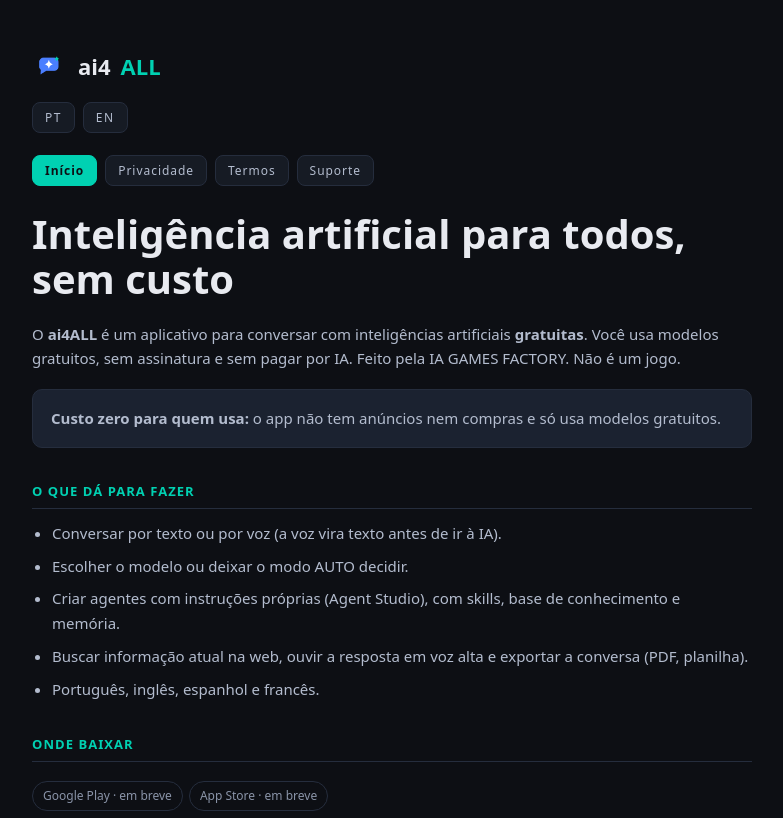
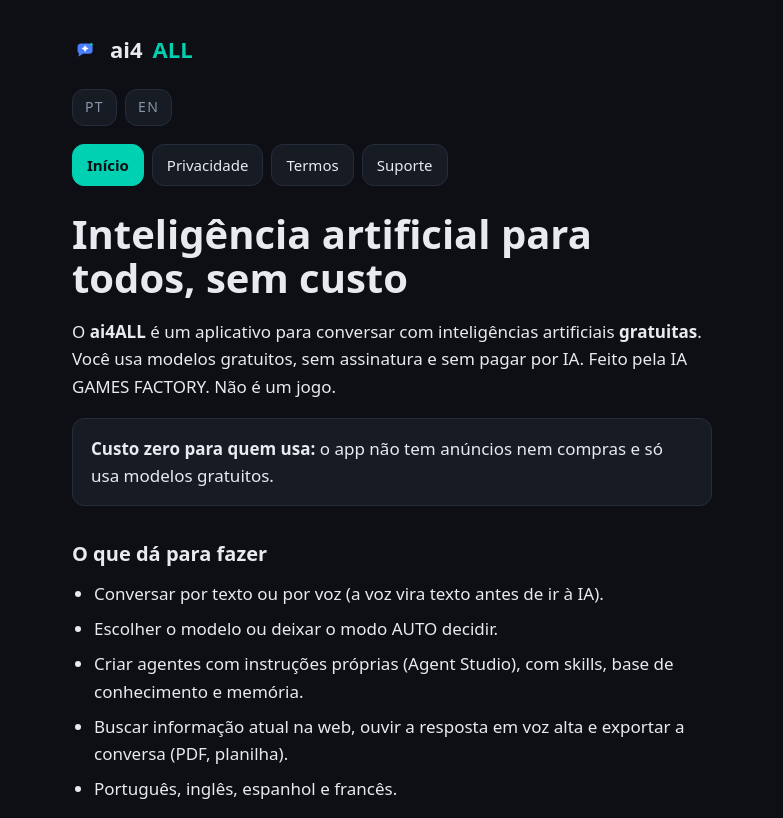
Before and after one commit to johncoelho/ai4all-site, a plain HTML site: page index.html in a window 1280 px wide. Shown: the top 818 px of the page, without its empty margins (248-1031 px from the left). Drawn offline with Linux system fonts and the light colour scheme.

Commit message:
Identidade visual do ai4ALL no site (tokens e icone do Designer)

```diff
--- a/index.html
+++ b/index.html
@@ -6,42 +6,44 @@
 <title>ai4ALL — Início · Home</title>
 <meta name="description" content="ai4ALL: aplicativo para conversar com inteligências artificiais gratuitas, sem gastar com IA paga. App for chatting with free AI models.">
 <meta name="theme-color" content="#161B24">
-<link rel="icon" href="favicon.png">
-<style>:root{--bg:#0D0F14;--surface:#161B24;--surface2:#1B2230;--line:#252D3D;--ink:#E8EAF0;--soft:#B3BCCE;--muted:#8A94A8;--primary:#4A7EFF;--primaryHi:#7FA2FF;--teal:#00D1B2;--font:system-ui,-apple-system,"Segoe UI",Roboto,sans-serif}
+<link rel="icon" type="image/svg+xml" href="icon.svg">
+<link rel="alternate icon" href="favicon.png">
+<style>:root{--bg:#0D0F14;--surface:#161B24;--surface2:#1E2533;--border:#252D3D;--primary:#4A7EFF;--accent:#00D1B2;--text:#E8EAF0;--text-sub:#8A94A8;--link:#7FA2FF;--on-primary:#FFFFFF;--radius:12px;--radius-lg:20px;--font:system-ui,-apple-system,"Segoe UI",Roboto,"Helvetica Neue",Arial,sans-serif}
 *{box-sizing:border-box}
-body{margin:0;background:var(--bg);color:var(--ink);font-family:var(--font)}
-a{color:var(--primaryHi)}
-.wrap{max-width:760px;margin:0 auto;padding:48px 20px 80px}
-.eyebrow{font-size:11px;letter-spacing:.2em;color:var(--muted);text-transform:uppercase;margin:0 0 10px}
-h1{font-size:clamp(28px,5vw,40px);line-height:1.12;margin:0 0 20px}
-h2{font-size:13px;letter-spacing:.08em;text-transform:uppercase;color:var(--teal);margin:34px 0 12px;border-bottom:1px solid var(--line);padding-bottom:8px}
-p,li{color:var(--soft);line-height:1.65;font-size:15px}
-ul{padding-left:20px;margin:0}li{margin-bottom:8px}
-.card{background:var(--surface2);border:1px solid var(--line);border-radius:10px;padding:16px 18px;margin:18px 0}
+body{margin:0;background:var(--bg);color:var(--text);font-family:var(--font);font-size:17px;line-height:1.6}
+a{color:var(--link);text-decoration:underline}
+a:focus-visible{outline:2px solid var(--accent);outline-offset:2px}
+.wrap{max-width:680px;margin:0 auto;padding:32px 20px 80px}
+.brand{display:flex;align-items:center;gap:10px;font-size:22px;font-weight:800;color:var(--text);margin:0 0 22px}
+.brand span{color:var(--accent)}.brand img{width:28px;height:28px}
+h1{font-size:40px;line-height:1.12;margin:0 0 14px}
+@media(max-width:600px){h1{font-size:28px}}
+h2{font-size:20px;color:var(--text);margin:32px 0 10px}
+p,li{color:var(--text);line-height:1.6;font-size:17px}
+ul{padding-left:22px;margin:0}li{margin-bottom:8px}
+.card{background:var(--surface);border:1px solid var(--border);border-radius:var(--radius);padding:16px 18px;margin:18px 0}
 .card p{margin:0}
 .nav{display:flex;flex-wrap:wrap;gap:8px;margin:0 0 26px}
-.nav a{font-size:12px;letter-spacing:.08em;text-decoration:none;color:var(--soft);border:1px solid var(--line);padding:6px 12px;border-radius:8px;background:var(--surface)}
-.nav a.on{color:var(--bg);background:var(--teal);border-color:var(--teal);font-weight:700}
-.brand{display:flex;align-items:center;gap:10px;font-size:22px;font-weight:800;color:var(--ink);margin:0 0 18px}
-.brand span{color:var(--teal)}.brand img{width:36px;height:36px;border-radius:9px}
-.langnav{display:flex;gap:8px;margin:0 0 22px}
-.langnav a{font-size:12px;letter-spacing:.12em;text-decoration:none;color:var(--soft);border:1px solid var(--line);padding:6px 12px;border-radius:8px;background:var(--surface)}
+.nav a{font-size:15px;text-decoration:none;color:var(--text);border:1px solid var(--border);padding:8px 14px;border-radius:var(--radius);background:var(--surface);min-height:40px}
+.nav a.on{color:#0D0F14;background:var(--accent);border-color:var(--accent);font-weight:700}
+.langnav{display:flex;gap:8px;margin:0 0 18px}
+.langnav a{font-size:14px;letter-spacing:.1em;text-decoration:none;color:var(--text-sub);border:1px solid var(--border);padding:6px 12px;border-radius:var(--radius);background:var(--surface)}
 .lang{display:none}
 .lang:target{display:block}
 body:not(:has(.lang:target)) #pt{display:block}
-.tablewrap{overflow-x:auto;margin:14px 0;border:1px solid var(--line);border-radius:10px;background:var(--surface)}
+.tablewrap{overflow-x:auto;margin:14px 0;border:1px solid var(--border);border-radius:var(--radius);background:var(--surface)}
 table{border-collapse:collapse;width:100%;min-width:560px}
-th,td{text-align:left;vertical-align:top;padding:9px 11px;border-bottom:1px solid var(--line);font-size:13.5px;line-height:1.5;color:var(--soft)}
-th{font-size:11px;letter-spacing:.08em;text-transform:uppercase;color:var(--muted);background:var(--surface2)}
-td:first-child{color:var(--ink)}tr:last-child td{border-bottom:0}
-.updated{font-size:12px;color:var(--muted)}
-.badge{display:inline-block;font-size:12px;color:var(--muted);border:1px solid var(--line);border-radius:999px;padding:4px 10px;margin:4px 6px 4px 0}
-footer{margin-top:44px;font-size:12px;color:var(--muted)}
+th,td{text-align:left;vertical-align:top;padding:10px 12px;border-bottom:1px solid var(--border);font-size:15px;line-height:1.5;color:var(--text)}
+th{font-size:13px;color:var(--text-sub);background:var(--surface2)}
+tr:last-child td{border-bottom:0}
+.updated{font-size:15px;color:var(--text-sub)}
+.badge{display:inline-block;font-size:15px;color:var(--text);border:1px solid var(--border);background:var(--surface);border-radius:999px;padding:6px 14px;margin:4px 6px 4px 0}
+footer{margin-top:44px;font-size:14px;color:var(--text-sub)}
 </style>
 </head>
 <body>
 <div class="wrap">
-  <div class="brand"><img src="icon.png" alt="" width="36" height="36">ai4<span>ALL</span></div>
+  <div class="brand"><img src="icon.svg" alt="" width="28" height="28">ai4<span>ALL</span></div>
   <nav class="langnav" aria-label="Idioma / Language">
     <a href="#pt">PT</a>
     <a href="#en">EN</a>
```
Also changed, not shown: privacy.html (+27 -25 lines), suporte.html (+27 -25 lines), terms.html (+27 -25 lines), icon.svg (added).
